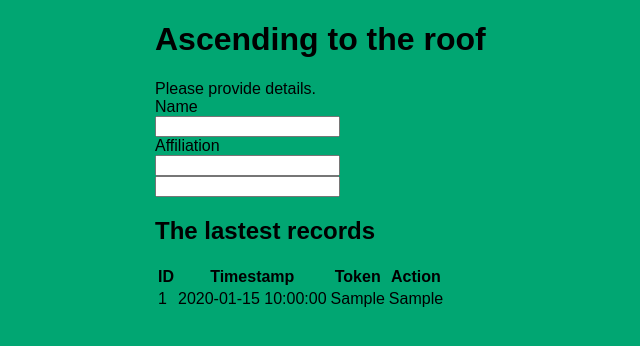
After one commit to jknappe/access-log, a Flask app: page /ascend in a window 1280 px wide. The commit adds this page. Shown: the top 346 px of the page, without its empty margins (235-875 px from the left). Run offline with Flask 2, Linux system fonts and the light colour scheme; tables that the repository leaves empty hold one stand-in row (values such as "Sample post"); some libraries are stand-ins or nearby versions.

```diff
--- a/app.py
+++ b/app.py
@@ -11,25 +11,29 @@ class access_log_DB(db.Model):
     id = db.Column(db.Integer, primary_key=True)
     token = db.Column(db.String(20), nullable=False)
     action = db.Column(db.String(20), nullable=False)
+    name = db.Column(db.String(100), nullable=False)
+    affiliation = db.Column(db.String(100), nullable=False)
     datetime = db.Column(db.DateTime, default=datetime.utcnow)
 
     def __repr__(self):
         return '<id %r>' % self.id
 
-@app.route('/', methods=['POST', 'GET'])
-def index():
+@app.route('/ascend', methods=['POST', 'GET'])
+def ascend():
     error = None
     valid_tokens = ['t', '0001101747' , '0001964054', '0014488389', '0014405751', '0004033874', '0014580266', '0001951950', '0007000492', '0014502443', '0014552070']
 
     if request.method == 'POST':
         token = request.form['token']
         action = request.form['action']
+        name = request.form['name']
+        affiliation = request.form['affiliation']
 
         if token == 'admin':
             return redirect('/admin')
         else:
             if token in valid_tokens:
-                new_entry = access_log_DB(token = token, action = action)
+                new_entry = access_log_DB(token = token, action = action, name = name, affiliation = affiliation)
 
                 try:
                     db.session.add(new_entry)
@@ -47,12 +51,16 @@ def index():
         # read swipes data from the database
         swipes = access_log_DB.query.order_by(access_log_DB.datetime.desc()).all()
         # render the index pages with swipes data available
-        return render_template('index.html', swipes=swipes)
+        return render_template('ascend.html', swipes=swipes)
 
 @app.route('/admin')
 def admin():
     swipes = access_log_DB.query.order_by(access_log_DB.datetime.desc()).all()
     return render_template('admin.html', swipes=swipes)
 
+@app.route('/')
+def index():
+    return render_template('index.html')
+
 if __name__ == "__main__":
      app.run(debug=True)
--- a/static/css/main.css
+++ b/static/css/main.css
@@ -7,3 +7,17 @@ body{
     font-family: sans-serif;
     background-color: #01A672;
 }
+
+table[name=choose_action]{
+  text-align: center;
+  font-size: 2.5em;
+}
+
+.arrow-image:hover{
+  background-color: white;
+  /*rest of styles not related to on hover state change*/
+}
+.arrow-image:active{
+  background-color: yellow;
+  /*rest of styles not related to on hover state change*/
+}
--- /dev/null
+++ b/templates/ascend.html
@@ -0,0 +1,61 @@
+{% extends 'base.html' %}
+
+{% block head %}
+<title>Access Log: Ascend</title>
+{% endblock %}
+
+{% block body %}
+<div class="content">
+
+    <h1>Ascending to the roof</h1>
+
+    Please provide details.
+
+    <!-- INPUT FORM -->
+    <form action="" method="POST">
+
+        <!-- define action -->
+        <input type="hidden" name="action" value="ascend">
+
+        <!-- provide user data -->
+        <label for="name">Name</label><br />
+        <input type="text" name="name" id="name" /> <br />
+        <label for="affiliation">Affiliation</label><br />
+        <input type="text" name="affiliation" id="affiliation" /> <br />
+
+        <!-- scan token -->
+        <input type="text" name="token" id="token" /> <br />
+
+    </form>
+
+    <!-- DEV: DISPLAY RECENT RECORDS -->
+    <h2>The lastest records</h2>
+
+    <table>
+        <tr>
+            <th>ID</th>
+            <th>Timestamp</th>
+            <th>Token</th>
+            <th>Action</th>
+
+        </tr>
+        <!-- Load registered swipes from DB -->
+        {% for swipe in swipes %}
+            <!-- Limit output to last 10 -->
+            {% if loop.index <= 10 %}
+            <tr>
+                <!-- Print ID, Token ID, datetime -->
+                <td>{{ swipe.id }}</td>
+                <td>{{ swipe.datetime.replace(microsecond=0) }}</td>
+                <td>{{ swipe.token }}</td>
+                <td>{{ swipe.action }}</td>
+
+            </tr>
+            {% endif %}
+        {% endfor %}
+    </table>
+
+
+
+</div>
+{% endblock %}
```
Also changed, not shown: templates/base.html (+4 -4 lines), templates/index.html (+4 -41 lines), access-log.db, static/img/arrow_down.png (added), static/img/arrow_up.png (added).
